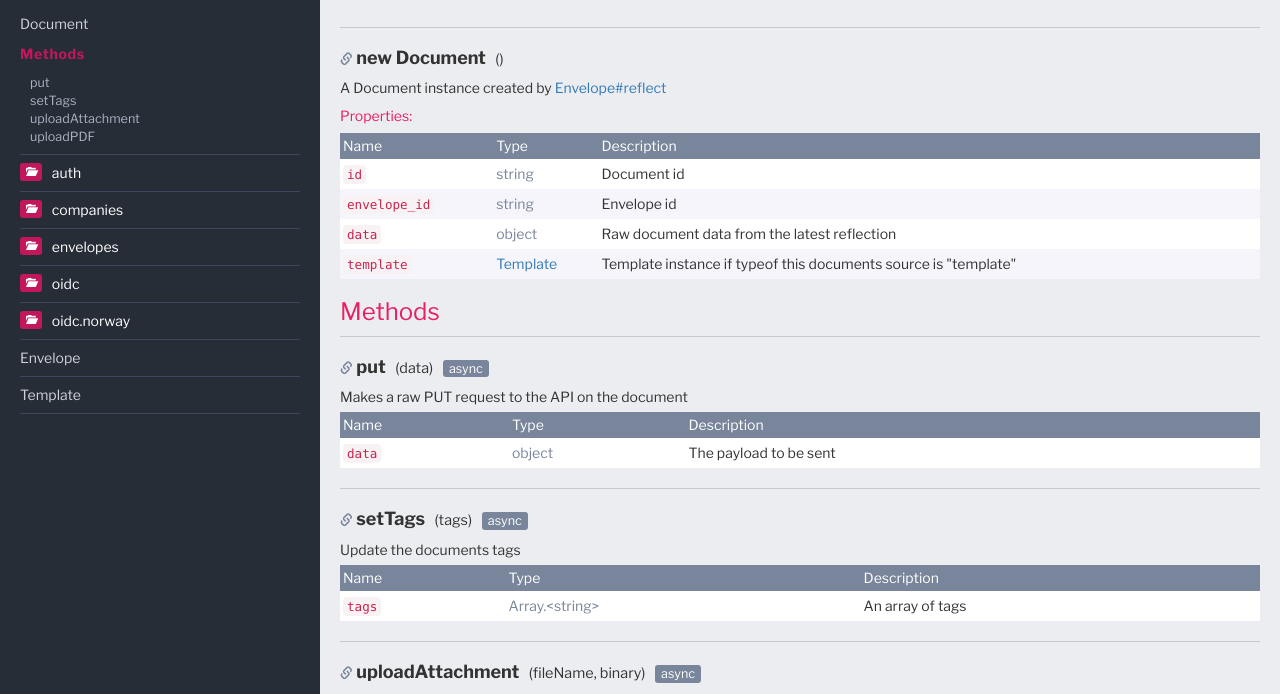
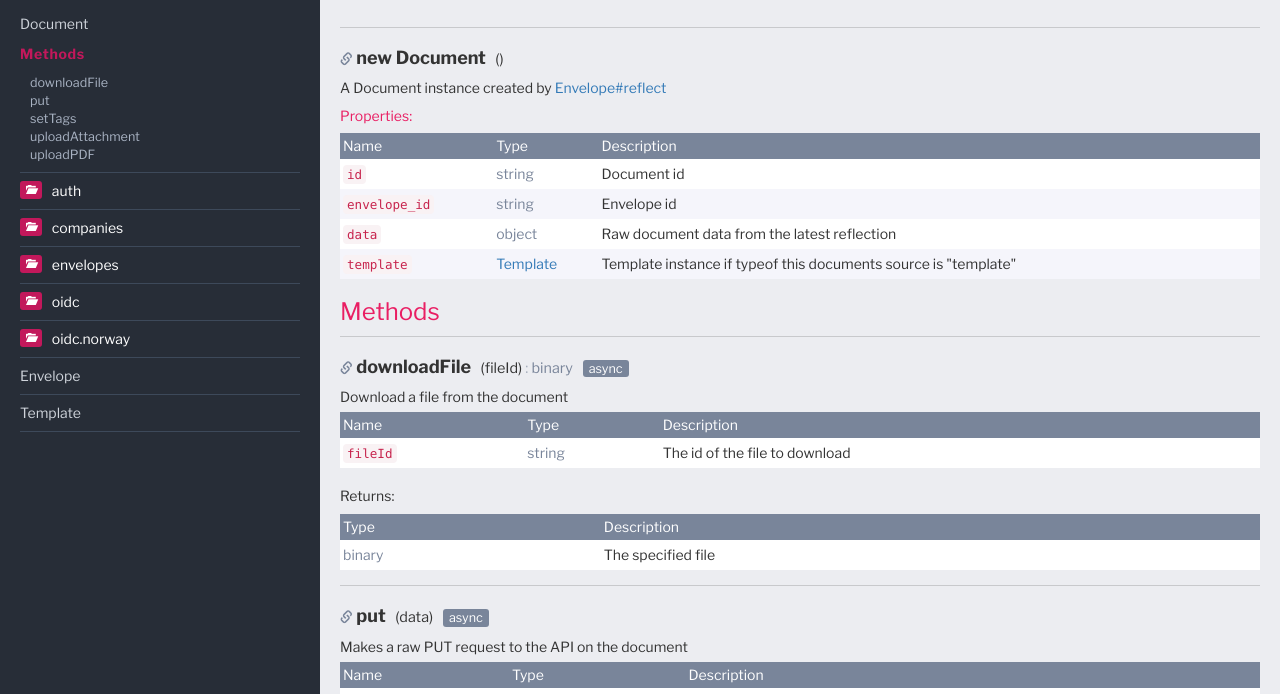
Before and after one commit to verified-eu/libvf, a website built with webpack: page docs/Document.html in a window 1280 px wide. Shown: the part 106-800 px from the top of the page. Built offline with nearby package versions, Linux system fonts and the light colour scheme.

Commit message:
add downloadFile method

```diff
--- a/docs/Document.html
+++ b/docs/Document.html
@@ -227,6 +227,8 @@
             <ul class="methods itemMembers">
 
             <span class="subtitle">Methods</span>
+
+                <li class="parent  " data-name="Document#downloadFile"><a href="Document.html#downloadFile">downloadFile</a></li>
 
                 <li class="parent  " data-name="Document#put"><a href="Document.html#put">put</a></li>
 
@@ -547,6 +549,152 @@
         <h3 class="subsection-title">Methods</h3>
 
         <dl class="list-methods">
+
+<dt>
+    <div class="nameContainer">
+        <h4 class="name" id="downloadFile">
+            <a class="share-icon" href="#downloadFile"><span class="glyphicon glyphicon-link"></span></a>
+            <span class="">
+                downloadFile
+            </span>
+            <span class="signature">(fileId)</span><span class="type-signature">binary</span>
+
+            <span class="access-signature">async</span>
+
+
+        </h4>
+
+
+    </div>
+
+
+</dt>
+<dd>
+
+
+    <div class="description">
+        Download a file from the document
+    </div>
+
+
+
+
+
+
+
+
+
+<table class="params">
+    <thead>
+	<tr>
+
+		<th>Name</th>
+
+
+		<th>Type</th>
+
+
+
+		<th class="last">Description</th>
+	</tr>
+	</thead>
+
+	<tbody>
+
+
+        <tr>
+
+                <td class="name"><code>fileId</code></td>
+
+
+            <td class="type">
+
+
+<span class="param-type">string</span>
+
+
+
+            </td>
+
+
+
+            <td class="description last">
+
+                The id of the file to download</td>
+        </tr>
+
+
+	</tbody>
+</table>
+
+
+
+<dl class="details">
+
+
+
+
+
+
+
+
+
+
+
+
+
+
+
+
+
+
+
+</dl>
+
+
+
+
+
+
+
+
+
+
+
+    <h5>Returns:</h5>
+
+
+
+<table class="params">
+    <thead>
+    <tr>
+
+        <th>Type</th>
+        <th class="last">Description</th>
+    </tr>
+    </thead>
+    <tbody>
+
+        <tr>
+
+            <td class="type">
+
+                        binary
+
+
+            </td>
+            <td class="description last">The specified file</td>
+        </tr>
+
+    </tbody>
+</table>
+
+
+
+
+</dd>
+
+
 
 <dt>
     <div class="nameContainer">
@@ -1080,7 +1228,7 @@
 
         <footer class="content-size">
             <div class="footer">
-                Documentation generated by <a target="_blank" href="https://github.com/jsdoc3/jsdoc">JSDoc 3.5.5</a> on Mon Mar 18 2019 10:42:22 GMT+0100 (GMT+01:00)
+                Documentation generated by <a target="_blank" href="https://github.com/jsdoc3/jsdoc">JSDoc 3.5.5</a> on Fri Mar 22 2019 14:25:19 GMT+0100 (GMT+01:00)
             </div>
         </footer>
     </div>
--- a/src/documents/document.js
+++ b/src/documents/document.js
@@ -119,4 +119,23 @@ export default class Document {
 
   }
 
+    /**
+   * Download a file from the document
+   * @instance
+   * @memberof Document
+   * @param {string} fileId The id of the file to download
+   *
+   * @returns {binary} The specified file
+   */
+  async downloadFile(fileId) {
+
+    let res = await remote.call({
+      path: `${this.data.uid}/files/${fileId}/url`,
+      method: "GET"
+    });
+
+    return res.data;
+
+  }
+
 }
```
Also changed, not shown: docs/Envelope.html (+3 -1 lines), docs/Template.html (+3 -1 lines), docs/auth.html (+3 -1 lines), docs/companies.html (+3 -1 lines), docs/envelopes.html (+3 -1 lines), docs/index.html (+3 -1 lines), docs/oidc.html (+3 -1 lines), docs/oidc.norway.html (+3 -1 lines).
